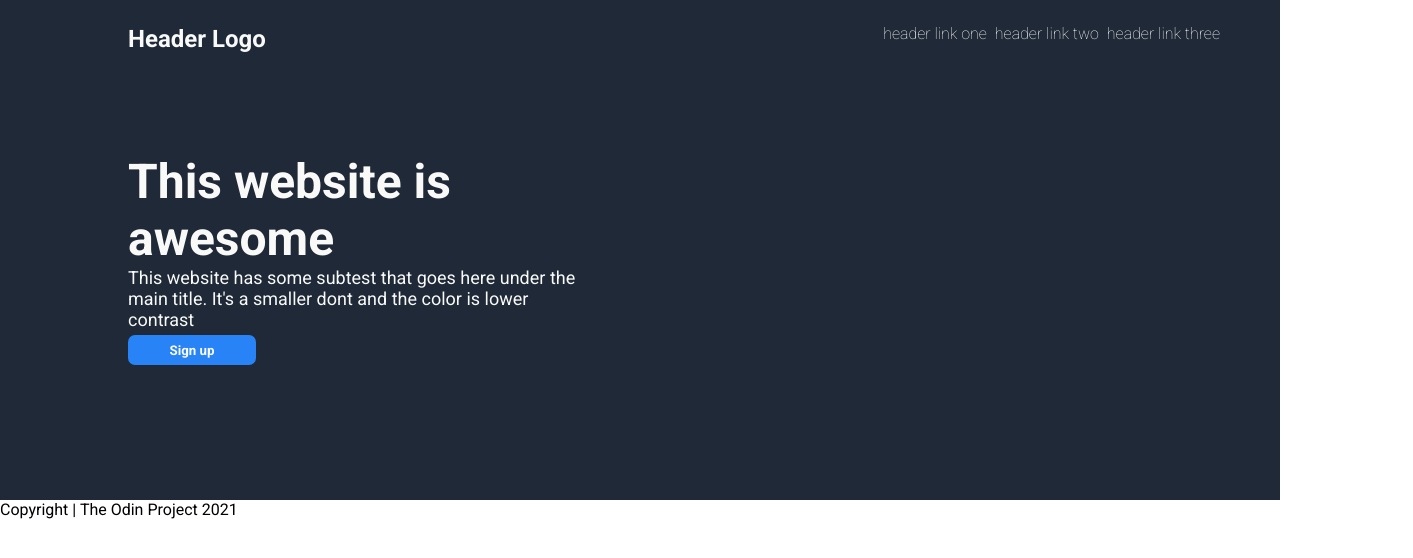
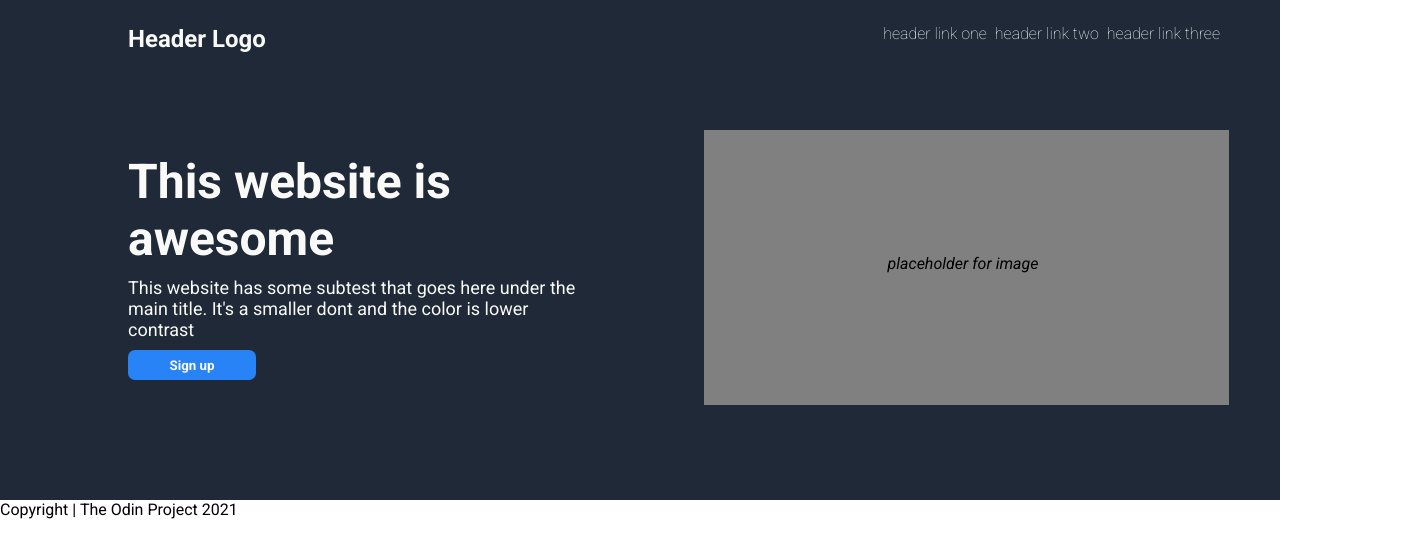
Before and after one commit to maxgarniss/odin-landing-page, a plain HTML site: page index.html in a window 1280 px wide. Shown: the whole page, 1413 px wide, since content can reach past the window. Drawn offline with Linux system fonts and the light colour scheme; files whose address does not match are found by name.

Commit message:
adding styling for place holder image and minor tweaks to other elements

```diff
--- a/index.html
+++ b/index.html
@@ -22,7 +22,7 @@
             <h1 class="secondary">This website is awesome</h1>
             <p id="subtext">This website has some subtest that goes here under the main title. It's a smaller dont and the color is lower contrast</p>
             <button class ="sign-up">Sign up</button>
-            <div class="placeholder-img"></div>
+            <div class="placeholder-img"><p>placeholder for image</p></div>
         </div>
     <div class="mid">
 
--- a/style.css
+++ b/style.css
@@ -65,7 +65,7 @@ h1 {
     position: relative;
     font-size: 18px;
     width: 448px;
-    top: 25%;
+    top: 27%;
     left: 10%;
     color: #f9faf8;
 }
@@ -81,6 +81,23 @@ h1 {
     padding: 4px 22px;
     border-radius: 7px;
     left: 10%;
-    top: 26%;
+    top: 29%;
     cursor: pointer;
 }
+
+.placeholder-img {
+    position: relative;
+    right: 4%;
+    bottom: 15%;
+    float: right;
+    width: 525px;
+    height: 275px;
+    background-color: gray;
+}
+
+.placeholder-img p {
+    font-style: italic;
+    position: relative;
+    left: 35%;
+    top: 45%;
+}
```
